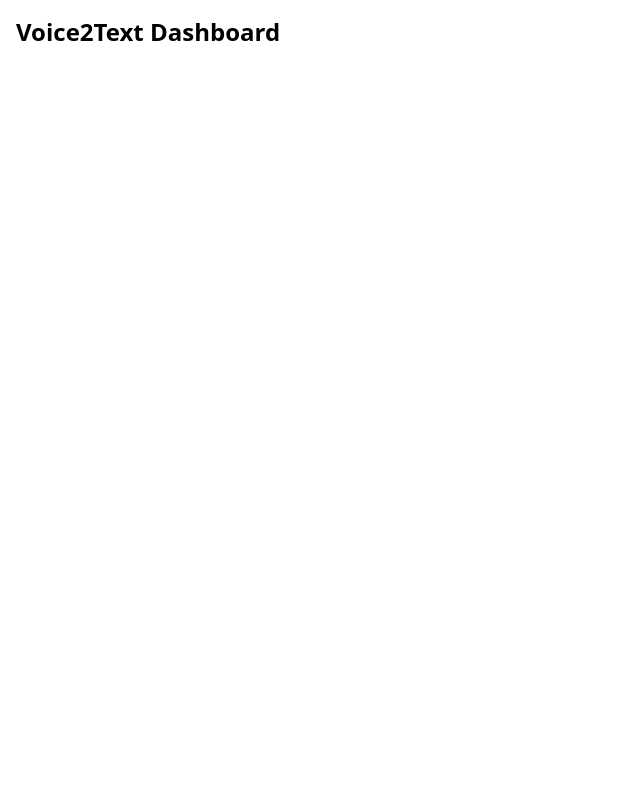
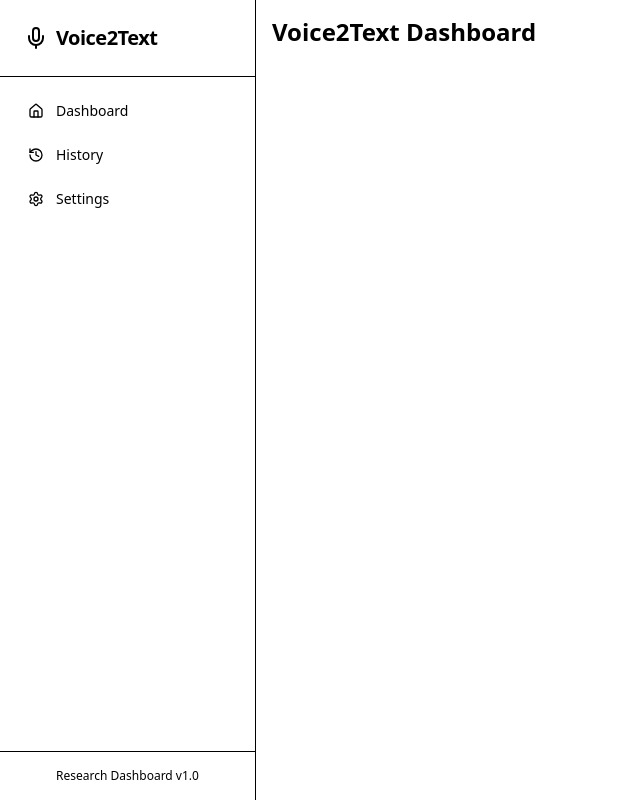
Before and after one commit to HuynhSang2005/voice2text-vietnamese, a React (Vite) app in the folder frontend/: page / in a window 1280 px wide. Shown: the whole page, without its empty margins (0-640 px from the left). Built offline with nearby package versions, Linux system fonts and the light colour scheme.

Commit message:
feat(frontend): implement foundation (layout, theme, store)

```diff
--- /dev/null
+++ b/frontend/src/components/layout/MainLayout.tsx
@@ -0,0 +1,54 @@
+import { Link, Outlet } from '@tanstack/react-router'
+import { Home, History, Settings, Mic } from 'lucide-react'
+
+
+export default function MainLayout() {
+  return (
+    <div className="flex h-screen bg-background text-foreground font-sans antialiased">
+      {/* Sidebar */}
+      <aside className="w-64 border-r bg-muted/20 hidden md:flex flex-col">
+        <div className="p-6 border-b">
+          <h1 className="text-xl font-bold tracking-tight flex items-center gap-2">
+            <Mic className="w-6 h-6 text-primary" />
+            Voice2Text
+          </h1>
+        </div>
+
+        <nav className="flex-1 p-4 space-y-2">
+          <NavItem to="/" icon={<Home className="w-4 h-4" />} label="Dashboard" />
+          <NavItem to="/history" icon={<History className="w-4 h-4" />} label="History" />
+          <NavItem to="/settings" icon={<Settings className="w-4 h-4" />} label="Settings" />
+        </nav>
+
+        <div className="p-4 border-t text-xs text-muted-foreground text-center">
+          Research Dashboard v1.0
+        </div>
+      </aside>
+
+      {/* Main Content */}
+      <main className="flex-1 flex flex-col overflow-hidden">
+        {/* Outlet is already rendered by the parent route wrapper in __root.tsx,
+            but MainLayout is used as a wrapper there.
+            Wait, if MainLayout is used in __root.tsx, it should render children or Outlet.
+            Since MainLayout is used as a wrapper component in __root.tsx, we should use Outlet here
+            if MainLayout is part of the route hierarchy, OR children if it's just a wrapper.
+            In __root.tsx: <MainLayout />. MainLayout uses <Outlet />.
+            This is correct for TanStack Router.
+        */}
+        <Outlet />
+      </main>
+    </div>
+  )
+}
+
+function NavItem({ to, icon, label }: { to: string; icon: React.ReactNode; label: string }) {
+  return (
+    <Link
+      to={to}
+      className="flex items-center gap-3 px-3 py-2 rounded-md text-sm font-medium transition-colors hover:bg-accent hover:text-accent-foreground [&.active]:bg-primary [&.active]:text-primary-foreground"
+    >
+      {icon}
+      {label}
+    </Link>
+  )
+}
--- /dev/null
+++ b/frontend/src/components/theme-provider.tsx
@@ -0,0 +1,73 @@
+import { createContext, useContext, useEffect, useState } from "react"
+
+type Theme = "dark" | "light" | "system"
+
+type ThemeProviderProps = {
+  children: React.ReactNode
+  defaultTheme?: Theme
+  storageKey?: string
+}
+
+type ThemeProviderState = {
+  theme: Theme
+  setTheme: (theme: Theme) => void
+}
+
+const initialState: ThemeProviderState = {
+  theme: "system",
+  setTheme: () => null,
+}
+
+const ThemeProviderContext = createContext<ThemeProviderState>(initialState)
+
+export function ThemeProvider({
+  children,
+  defaultTheme = "system",
+  storageKey = "vite-ui-theme",
+}: ThemeProviderProps) {
+  const [theme, setTheme] = useState<Theme>(
+    () => (localStorage.getItem(storageKey) as Theme) || defaultTheme
+  )
+
+  useEffect(() => {
+    const root = window.document.documentElement
+
+    root.classList.remove("light", "dark")
+
+    if (theme === "system") {
+      const systemTheme = window.matchMedia("(prefers-color-scheme: dark)")
+        .matches
+        ? "dark"
+        : "light"
+
+      root.classList.add(systemTheme)
+      return
+    }
+
+    root.classList.add(theme)
+  }, [theme])
+
+  const value = {
+    theme,
+    setTheme: (theme: Theme) => {
+      localStorage.setItem(storageKey, theme)
+      setTheme(theme)
+    },
+  }
+
+  return (
+    <ThemeProviderContext.Provider value={value}>
+      {children}
+    </ThemeProviderContext.Provider>
+  )
+}
+
+
+export const useTheme = () => {
+  const context = useContext(ThemeProviderContext)
+
+  if (context === undefined)
+    throw new Error("useTheme must be used within a ThemeProvider")
+
+  return context
+}
--- a/frontend/src/routes/__root.tsx
+++ b/frontend/src/routes/__root.tsx
@@ -1,13 +1,15 @@
-import { Outlet, createRootRoute } from '@tanstack/react-router'
+import { createRootRoute } from '@tanstack/react-router'
 import { TanStackRouterDevtoolsPanel } from '@tanstack/react-router-devtools'
 import { TanStackDevtools } from '@tanstack/react-devtools'
-
-
+import MainLayout from '../components/layout/MainLayout'
+import { ThemeProvider } from '../components/theme-provider'
+import { Toaster } from '@/components/ui/sonner'
 
 export const Route = createRootRoute({
   component: () => (
-    <>
-      <Outlet />
+    <ThemeProvider defaultTheme="dark" storageKey="vite-ui-theme">
+      <MainLayout />
+      <Toaster />
       <TanStackDevtools
         config={{
           position: 'bottom-right',
@@ -19,6 +21,6 @@ export const Route = createRootRoute({
           },
         ]}
       />
-    </>
+    </ThemeProvider>
   ),
 })
--- /dev/null
+++ b/frontend/src/store/useAppStore.ts
@@ -0,0 +1,35 @@
+import { create } from 'zustand'
+
+interface AppState {
+  isConnected: boolean
+  isRecording: boolean
+  currentModel: string
+  partialText: string
+  finalText: string[]
+  latency: number
+
+  setConnected: (status: boolean) => void
+  setRecording: (status: boolean) => void
+  setModel: (model: string) => void
+  setPartialText: (text: string) => void
+  addFinalText: (text: string) => void
+  clearTranscript: () => void
+  setLatency: (ms: number) => void
+}
+
+export const useAppStore = create<AppState>((set) => ({
+  isConnected: false,
+  isRecording: false,
+  currentModel: 'zipformer', // Default model
+  partialText: '',
+  finalText: [],
+  latency: 0,
+
+  setConnected: (status) => set({ isConnected: status }),
+  setRecording: (status) => set({ isRecording: status }),
+  setModel: (model) => set({ currentModel: model }),
+  setPartialText: (text) => set({ partialText: text }),
+  addFinalText: (text) => set((state) => ({ finalText: [...state.finalText, text] })),
+  clearTranscript: () => set({ finalText: [], partialText: '' }),
+  setLatency: (ms) => set({ latency: ms }),
+}))
```
